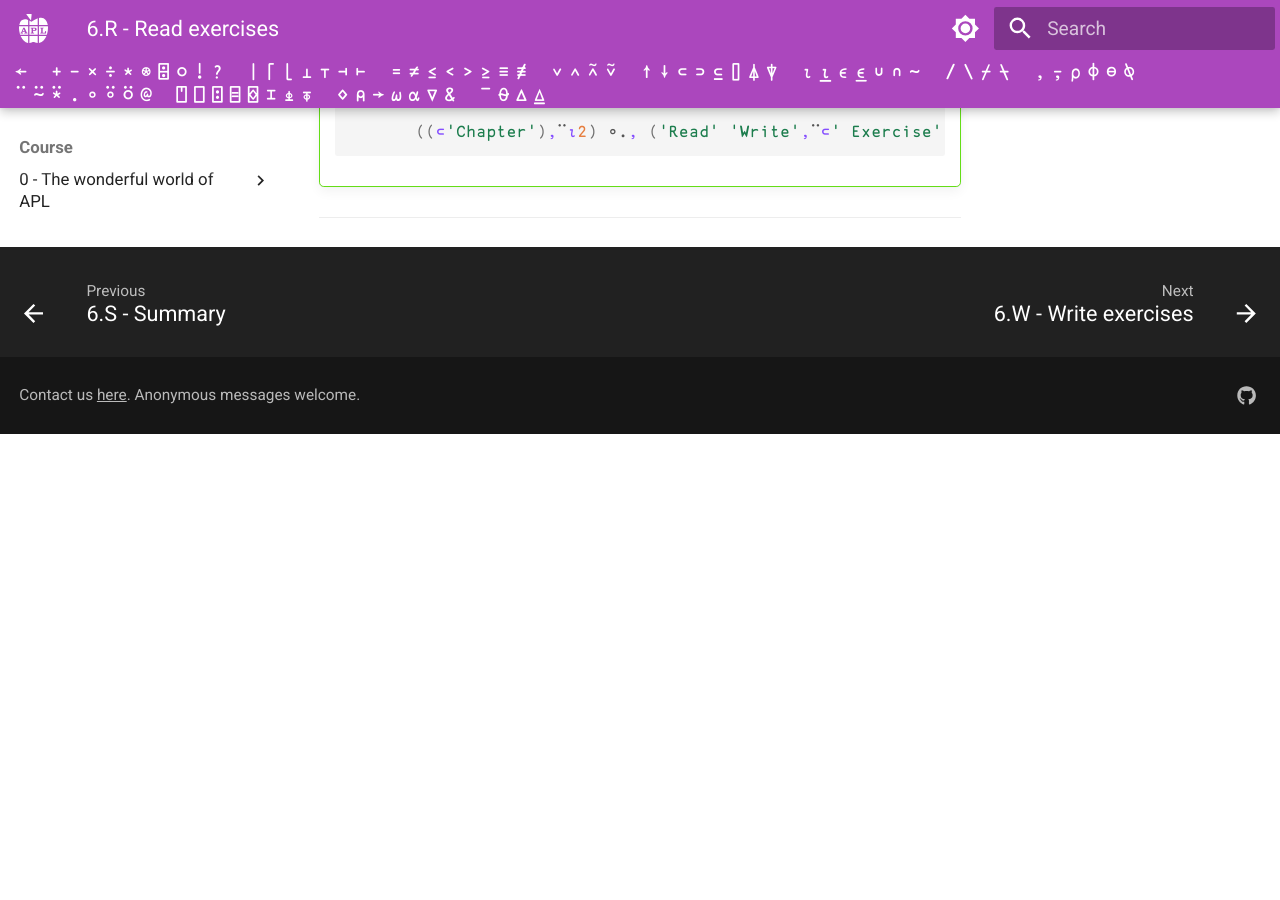
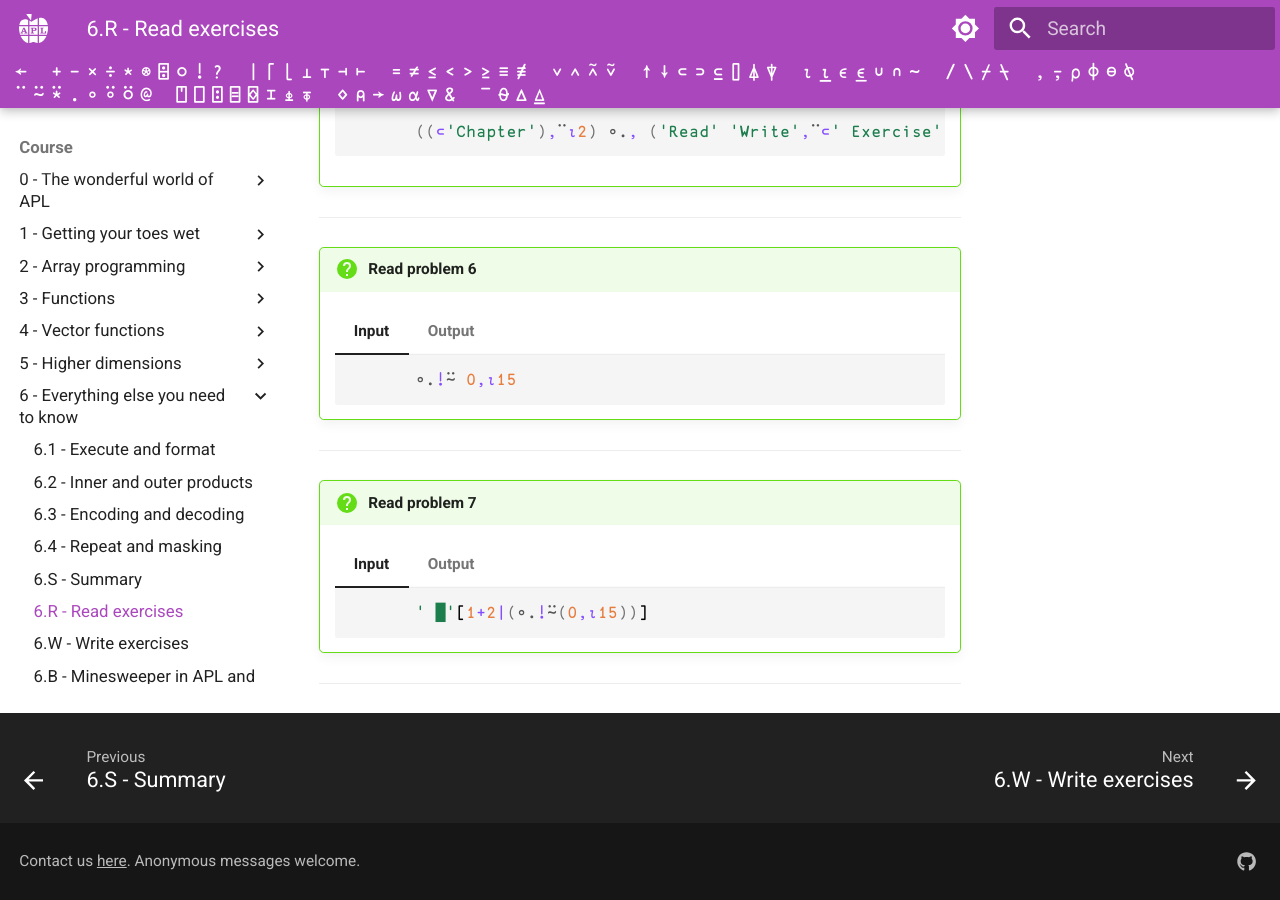
Before and after one commit to APLMOOC/APLMOOC, an MkDocs documentation site: the page built from docs/course/ch6/read.md, in a window 1280 px wide and 900 px high, scrolled down 1590 px. Built offline with MkDocs 1.6.1 and Material for MkDocs 9.7.7, drawn with Linux system fonts in a browser that asks for light colours; some web fonts are replaced; a script that is not in the unit is left out; before the commit the page ends 2024 px from its top, so only the background shows below that; some of the changed lines change nothing that is shown.

Commit message:
Add Chapter 6 Read Exercises 6 and 7

````diff
--- a/docs/course/ch6/read.md
+++ b/docs/course/ch6/read.md
@@ -136,3 +136,74 @@ The exercises are not checked or graded: use them to check your knowledge!
 
 
 ---
+
+
+!!! question "Read problem 6"
+
+    === "Input"
+
+        ```apl
+              ∘.!⍨ 0,⍳15
+        ```
+
+    === "Output"
+
+        ```apl
+              ∘.!⍨ 0,⍳15
+            1 1 1 1 1  1  1  1  1   1   1   1   1    1    1    1
+            0 1 2 3 4  5  6  7  8   9  10  11  12   13   14   15
+            0 0 1 3 6 10 15 21 28  36  45  55  66   78   91  105
+            0 0 0 1 4 10 20 35 56  84 120 165 220  286  364  455
+            0 0 0 0 1  5 15 35 70 126 210 330 495  715 1001 1365
+            0 0 0 0 0  1  6 21 56 126 252 462 792 1287 2002 3003
+            0 0 0 0 0  0  1  7 28  84 210 462 924 1716 3003 5005
+            0 0 0 0 0  0  0  1  8  36 120 330 792 1716 3432 6435
+            0 0 0 0 0  0  0  0  1   9  45 165 495 1287 3003 6435
+            0 0 0 0 0  0  0  0  0   1  10  55 220  715 2002 5005
+            0 0 0 0 0  0  0  0  0   0   1  11  66  286 1001 3003
+            0 0 0 0 0  0  0  0  0   0   0   1  12   78  364 1365
+            0 0 0 0 0  0  0  0  0   0   0   0   1   13   91  455
+            0 0 0 0 0  0  0  0  0   0   0   0   0    1   14  105
+            0 0 0 0 0  0  0  0  0   0   0   0   0    0    1   15
+            0 0 0 0 0  0  0  0  0   0   0   0   0    0    0    1
+        ```
+
+        This is a matrix of binomial coefficients, the upper triangular part of this matrix is called Pascal's Triangle.
+
+---
+
+
+
+!!! question "Read problem 7"
+
+    === "Input"
+
+        ```apl
+              ' █'[1+2|(∘.!⍨(0,⍳15))]
+        ```
+
+    === "Output"
+
+        ```apl
+              ' █'[1+2|(∘.!⍨(0,⍳15))]
+            ████████████████
+             █ █ █ █ █ █ █ █
+              ██  ██  ██  ██
+               █   █   █   █
+                ████    ████
+                 █ █     █ █
+                  ██      ██
+                   █       █
+                    ████████
+                     █ █ █ █
+                      ██  ██
+                       █   █
+                        ████
+                         █ █
+                          ██
+                           █
+        ```
+
+        This is a graphical representation of the remainder mod 2 of the matrix of binomial coefficients. Notice that the upper triangular part of this matrix is the Sierpiński fractal triangle.
+
+---
````
